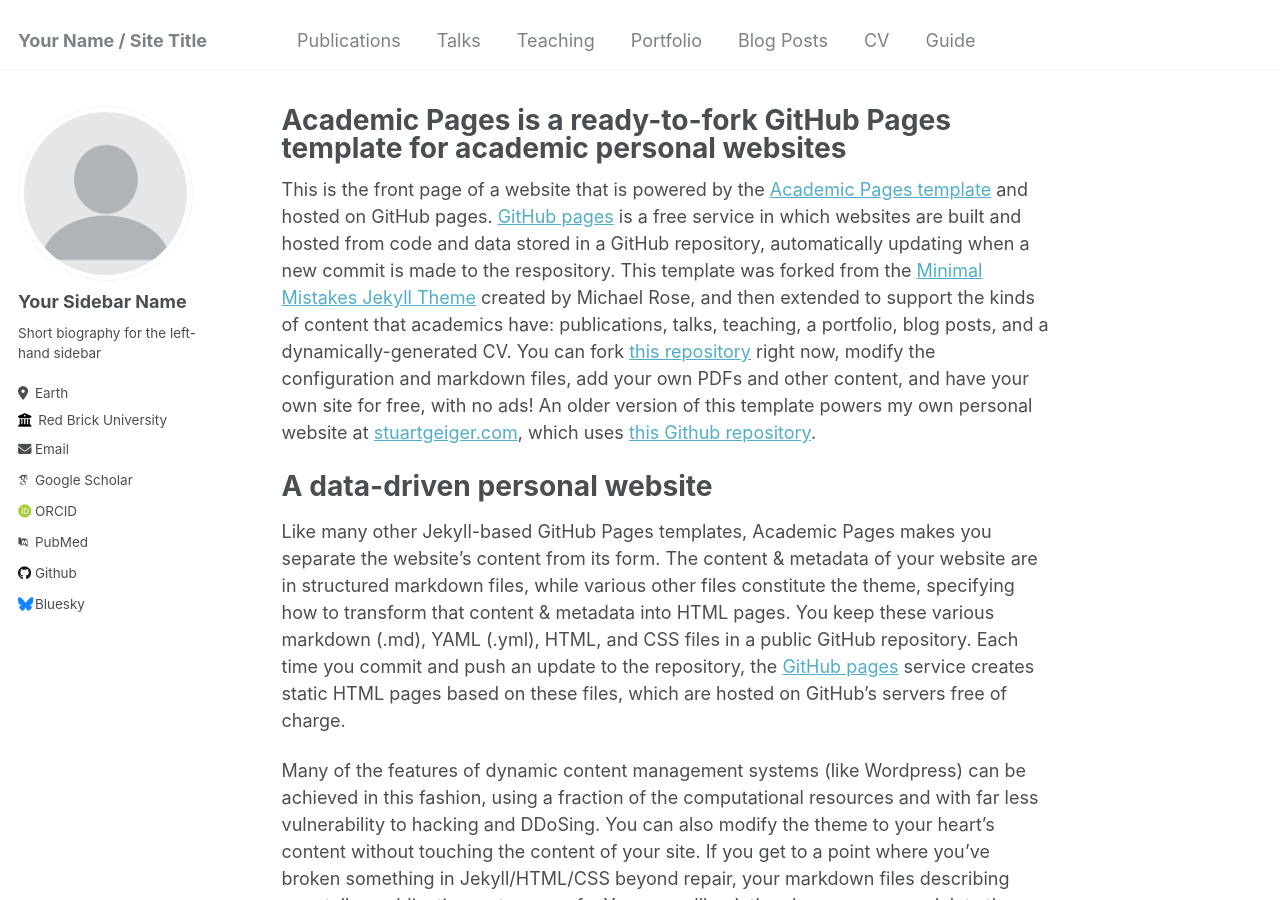
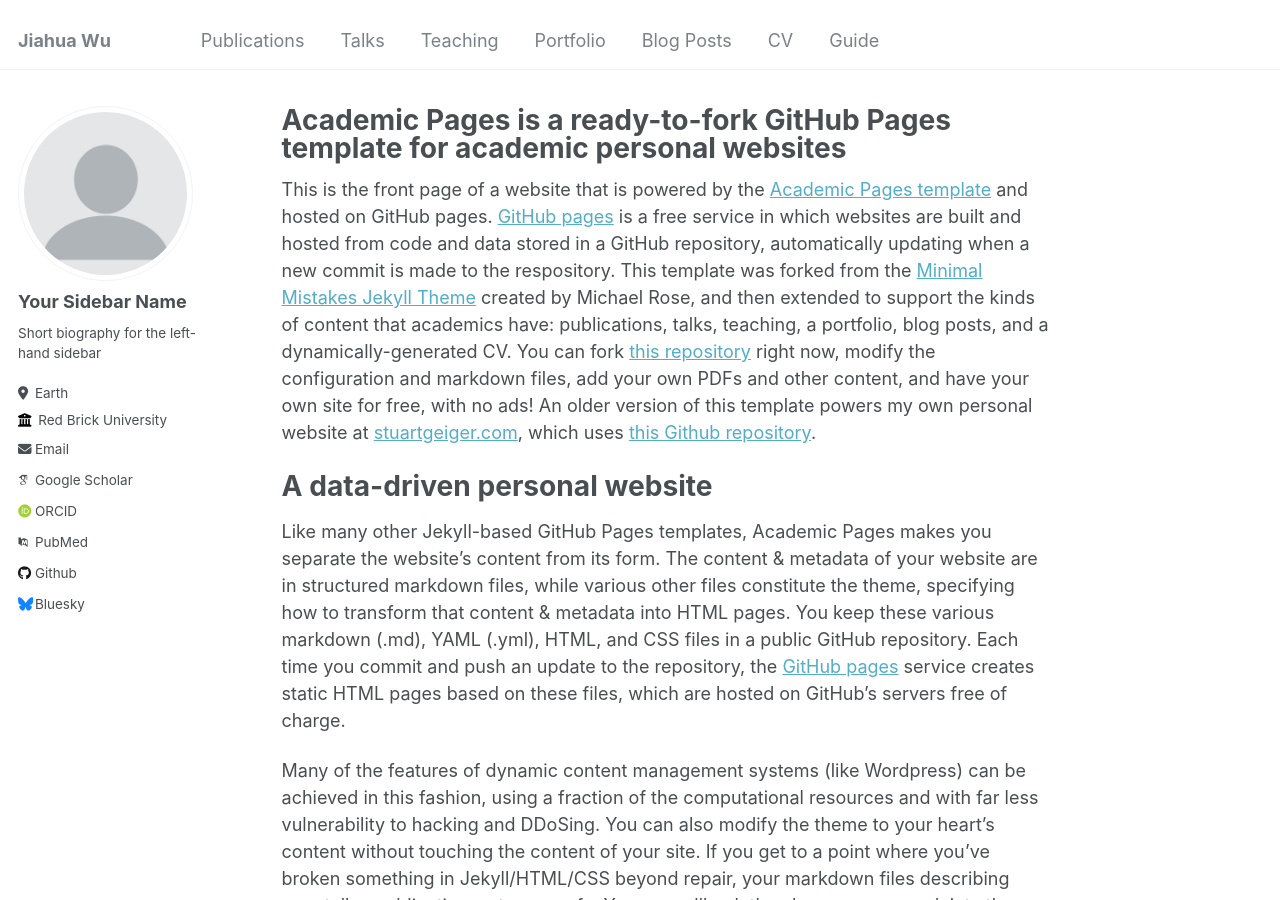
Before and after one commit to wu-jiahua/jiahua-academicpages.github.io, a Jekyll site: the page built from _pages/about.md, in a window 1280 px wide and 900 px high. Built offline with Jekyll 4.4.1, drawn with Linux system fonts in a browser that asks for light colours; some web fonts are replaced.

Commit message:
Update _config.yml

```diff
--- a/_config.yml
+++ b/_config.yml
@@ -8,7 +8,7 @@
 
 # Basic Site Settings
 locale                   : "en-US"
-title                    : "Your Name / Site Title"
+title                    : "Jiahua Wu"
 title_separator          : "-"
 name                     : &name "Your Name"
 description              : &description "personal description"
```
